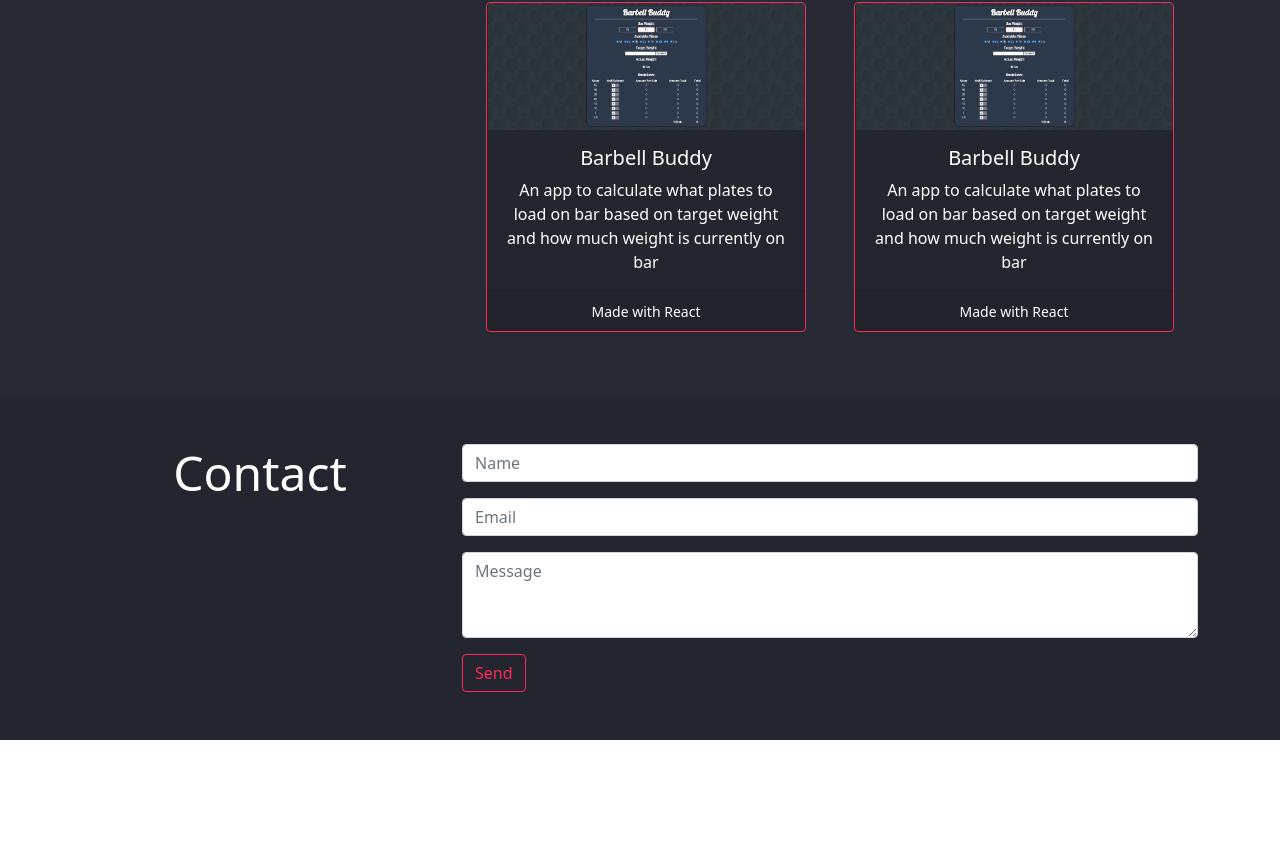
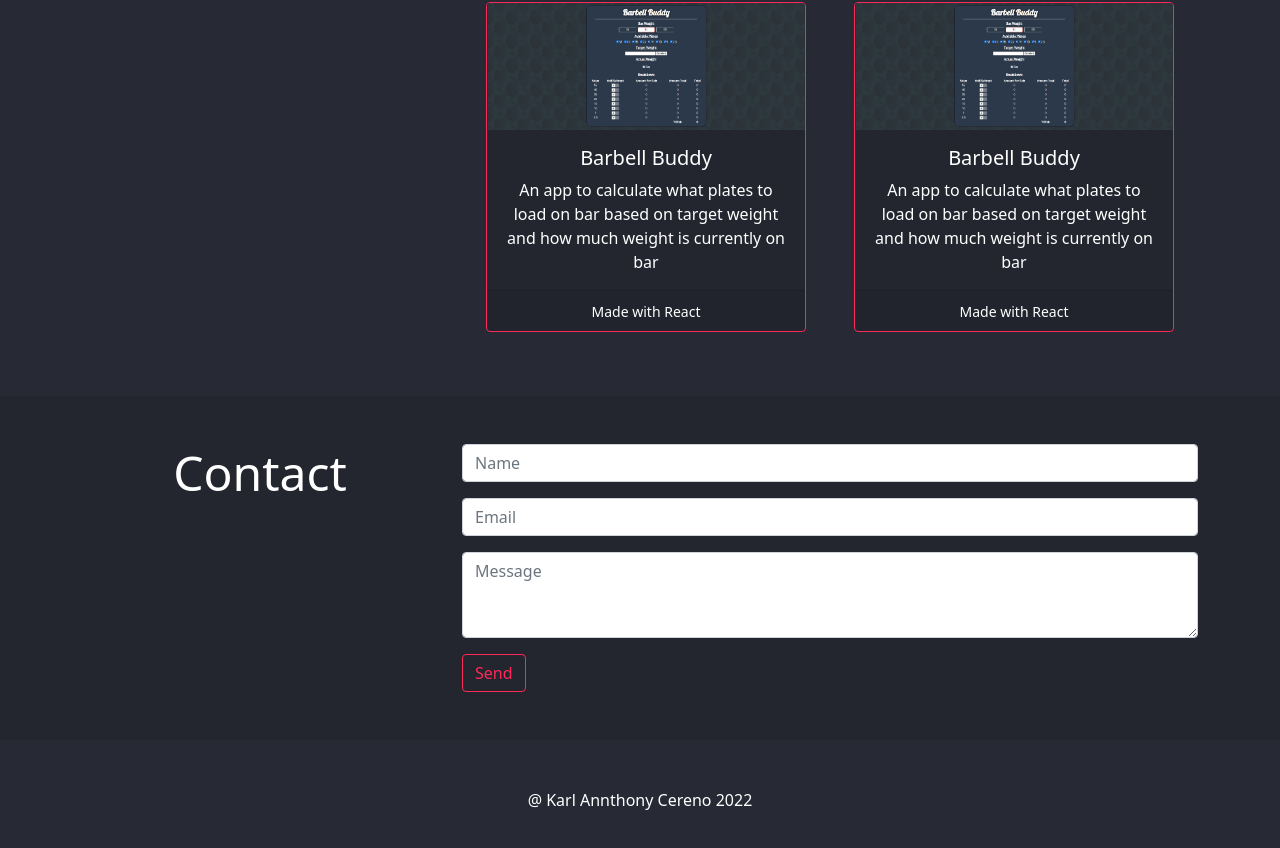
Before and after one commit to kcereno/portfolio-site, a React (Create React App) app: page / in a window 1280 px wide. Shown: the part 1530-2378 px from the top of the page. Before the commit the page ends 2270 px from the top, so only its background shows below. Built offline with nearby package versions, Linux system fonts and the light colour scheme.

Commit message:
Footer section

```diff
--- a/src/App.scss
+++ b/src/App.scss
@@ -39,6 +39,10 @@ button {
   background-color: $secondary-backround-color;
 }
 
+#footer {
+  background-color: $primary-backgound-color;
+}
+
 .button {
   color: $primary-pink;
   border-color: $primary-pink;
--- a/src/App.tsx
+++ b/src/App.tsx
@@ -21,6 +21,8 @@ import Project from "./Components/Project/Project";
 import barbellBuddyScreencap from "./assets/pictures/barbellbuddyscreencap.jpg";
 
 function App() {
+  const currentYear = new Date().getFullYear();
+
   return (
     <div className="App">
       <NavigationBar />
@@ -218,6 +220,13 @@ function App() {
       </section>
 
       {/* Footer */}
+      <section id="footer" className="text-center text-white py-5">
+        <div>
+          <Container>
+            <p>@ Karl Annthony Cereno {currentYear}</p>
+          </Container>
+        </div>
+      </section>
     </div>
   );
 }
```
